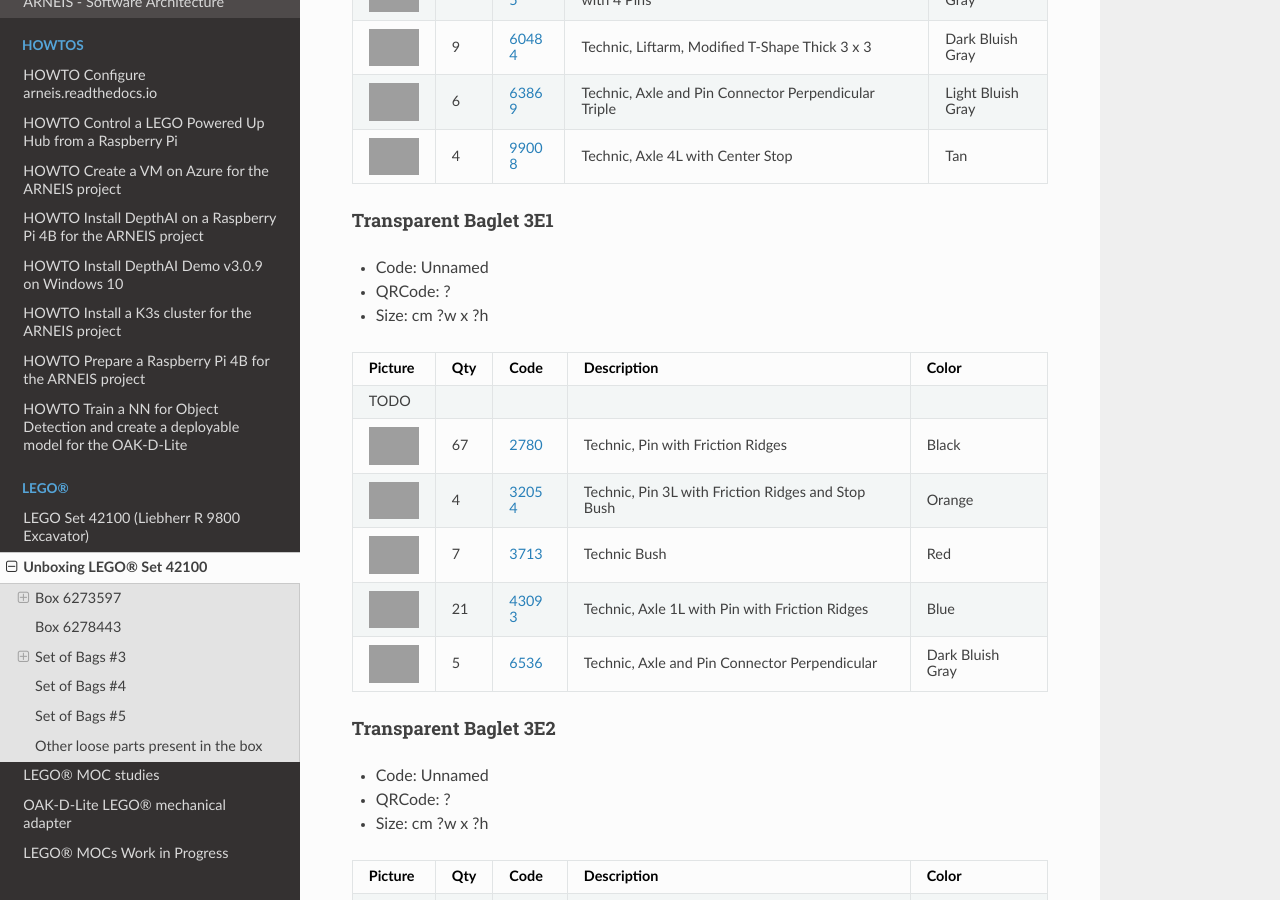
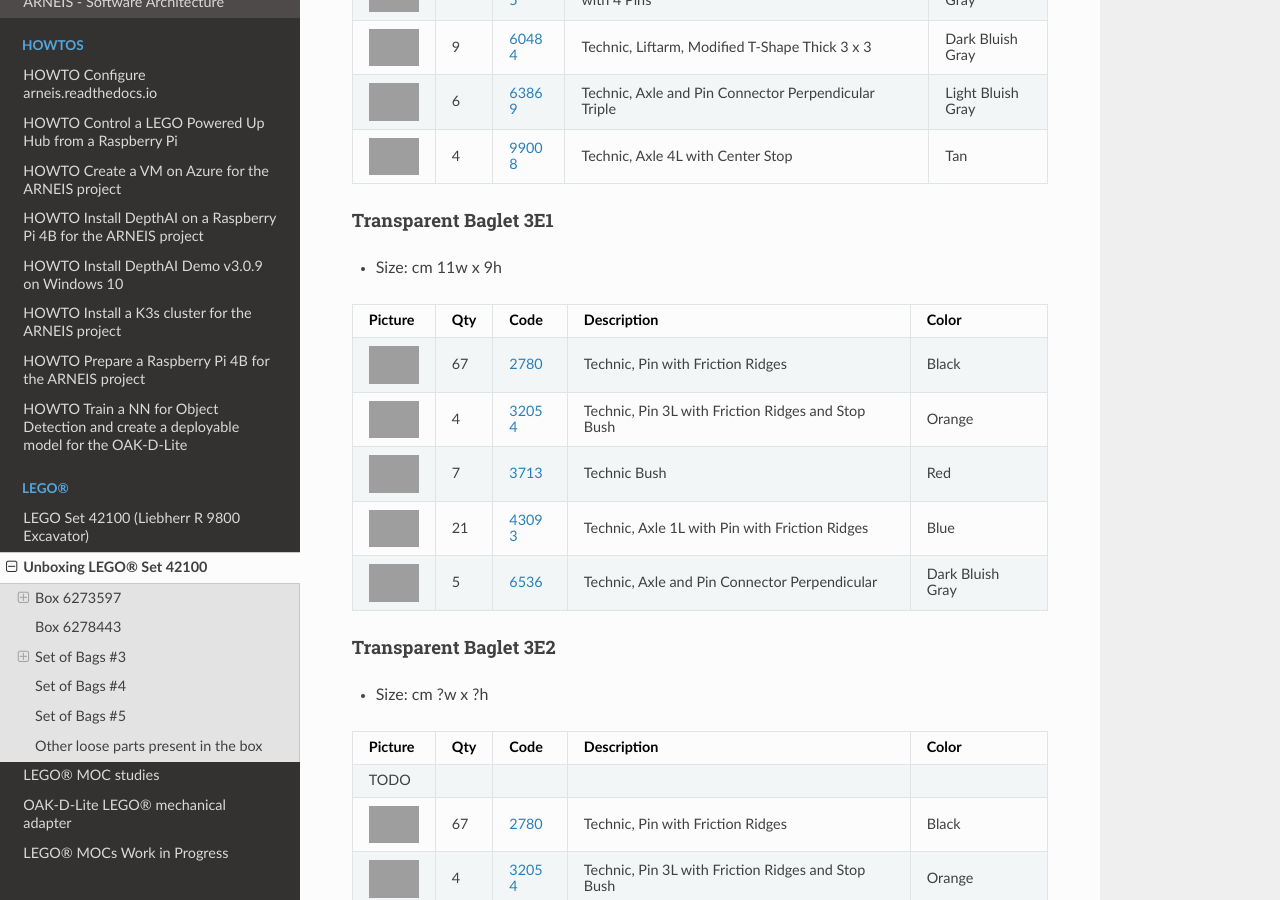
Before and after one commit to B-AROL-O/ARNEIS, a Sphinx documentation site: the page built from docs/lego-set-42100/unboxing-lego-set-42100.md, in a window 1280 px wide and 900 px high, scrolled down 21957 px. Built offline with Sphinx 7.4.7 and the Read the Docs theme 2.0.0, drawn with Linux system fonts in a browser that asks for light colours.

Commit message:
Checked Transparent Baglet 3E1
Signed-off-by: Gianpaolo Macario <gmacario@gmail.com>

```diff
--- a/docs/lego-set-42100/unboxing-lego-set-42100.md
+++ b/docs/lego-set-42100/unboxing-lego-set-42100.md
@@ -568,13 +568,10 @@ Picture | Qty | Code | Description | Color |
 
 #### Transparent Baglet 3E1
 
-* Code: Unnamed
-* QRCode: ?
-* Size: cm ?w x ?h
+* Size: cm 11w x 9h
 
 Picture | Qty | Code | Description | Color |
 --------|----:|------|-------------|-------|
-TODO
 ![2780](https://img.bricklink.com/P/11/2780.jpg)| 67 | [2780](https://www.bricklink.com/v2/catalog/catalogitem.page?P=2780&idColor=11) | Technic, Pin with Friction Ridges | Black
 ![32054](https://img.bricklink.com/P/4/32054.jpg)| 4 | [32054](https://www.bricklink.com/v2/catalog/catalogitem.page?P=32054&idColor=4) | Technic, Pin 3L with Friction Ridges and Stop Bush | Orange
 ![3713](https://img.bricklink.com/P/5/3713.jpg)| 7 | [3713](https://www.bricklink.com/v2/catalog/catalogitem.page?P=3713&idColor=5) | Technic Bush | Red
@@ -583,12 +580,11 @@ TODO
 
 #### Transparent Baglet 3E2
 
-* Code: Unnamed
-* QRCode: ?
 * Size: cm ?w x ?h
 
 Picture | Qty | Code | Description | Color |
 --------|----:|------|-------------|-------|
+TODO
 ![2780](https://img.bricklink.com/P/11/2780.jpg)| 67 | [2780](https://www.bricklink.com/v2/catalog/catalogitem.page?P=2780&idColor=11) | Technic, Pin with Friction Ridges | Black
 ![32054](https://img.bricklink.com/P/4/32054.jpg)| 4 | [32054](https://www.bricklink.com/v2/catalog/catalogitem.page?P=32054&idColor=4) | Technic, Pin 3L with Friction Ridges and Stop Bush | Orange
 ![3713](https://img.bricklink.com/P/5/3713.jpg)| 7 | [3713](https://www.bricklink.com/v2/catalog/catalogitem.page?P=3713&idColor=5) | Technic Bush | Red
```
